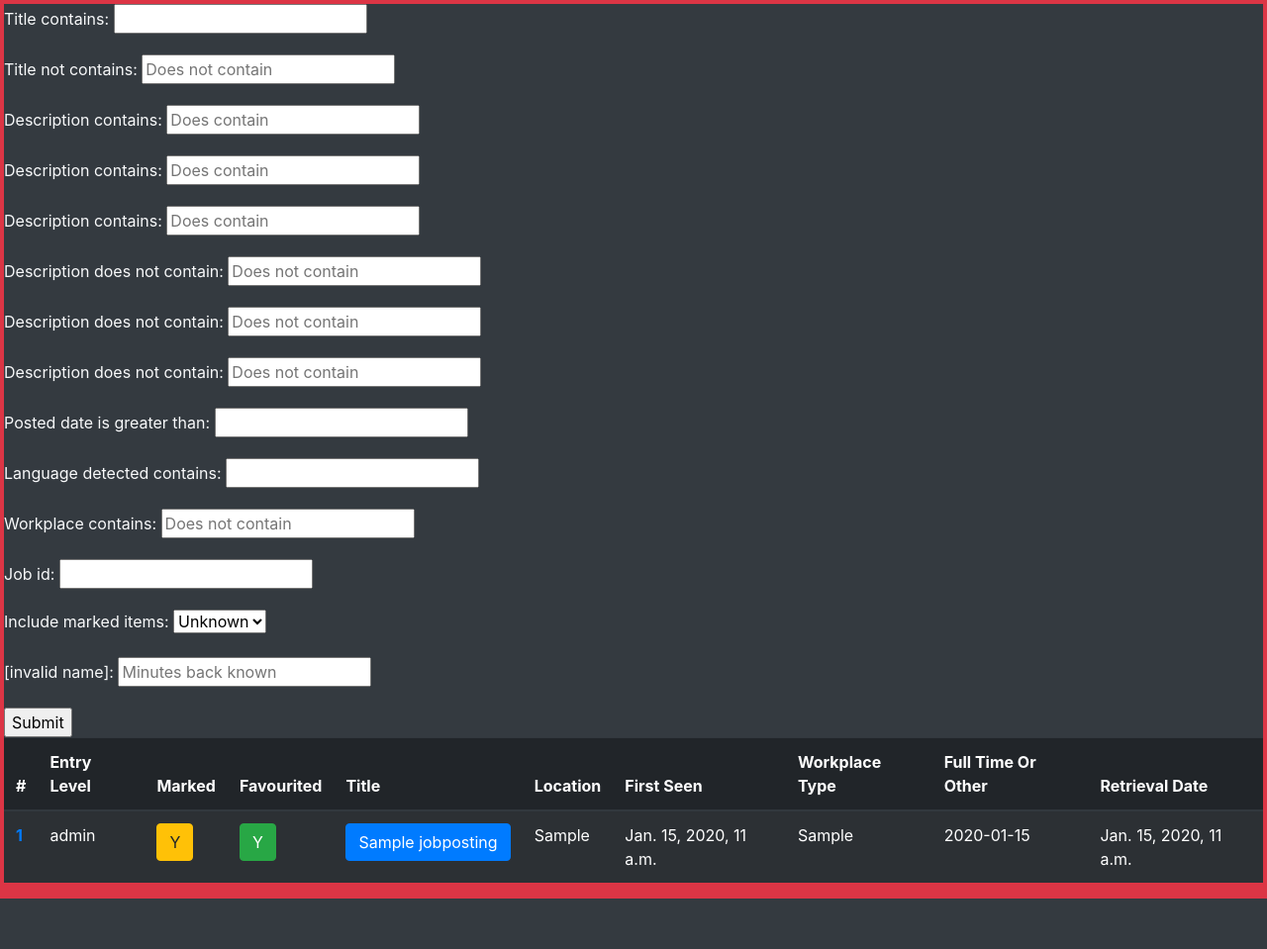
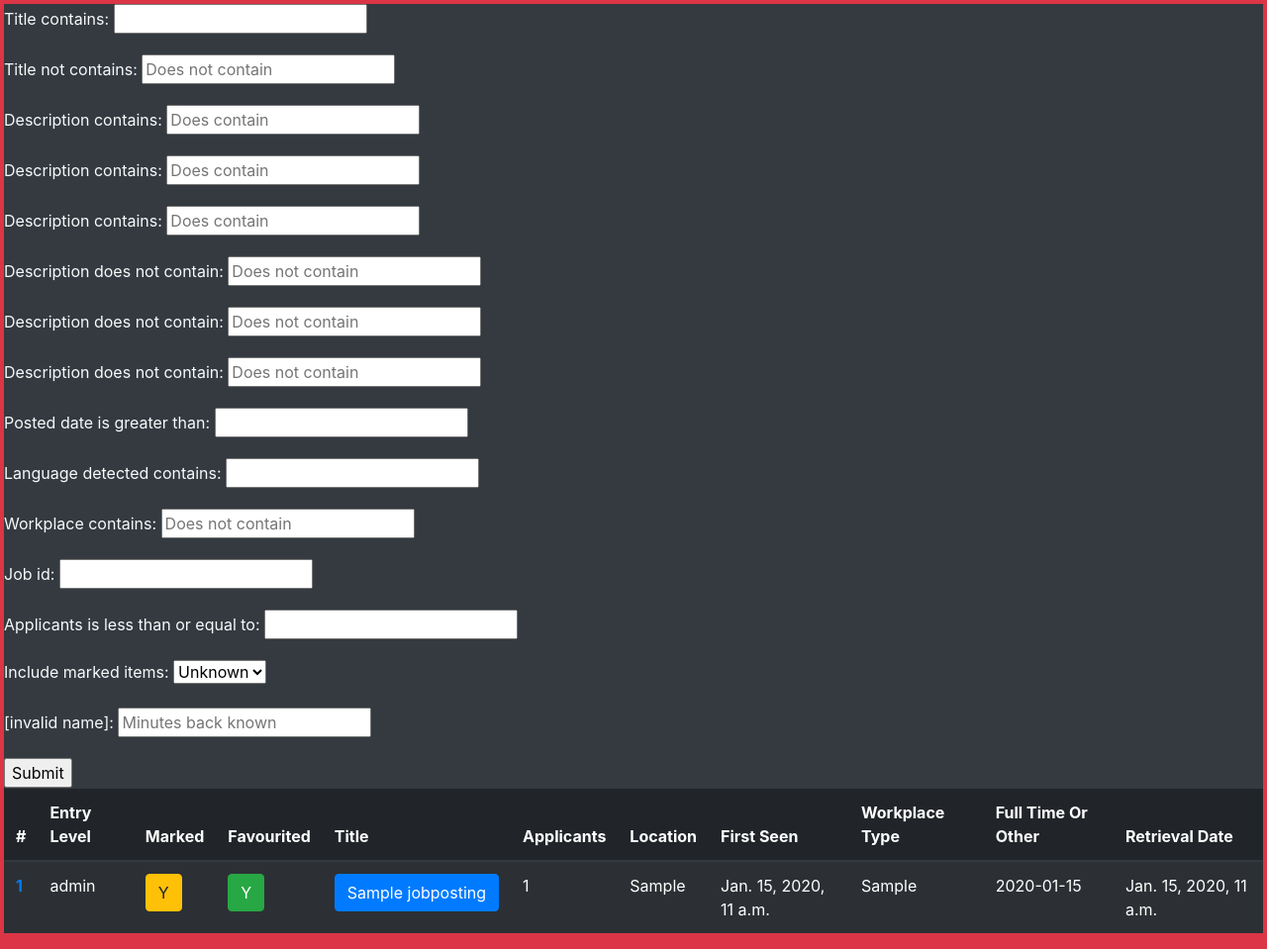
Before and after one commit to krossenheim/promote_me_not, a Django app: page /display/man/ in a window 1280 px wide. Shown: the whole page at 99% size. Before the commit the page ends 908 px from the top, so only its background shows below. Run offline with Django 4.2, Linux system fonts and the light colour scheme; tables that the repository leaves empty hold one stand-in row (values such as "Sample post"); some libraries are stand-ins or nearby versions.

Commit message:
Add applicants as filter and value

```diff
--- a/promote_me_not/display_jobs/filters.py
+++ b/promote_me_not/display_jobs/filters.py
@@ -62,6 +62,11 @@ class JobPostingFilter(django_filters.FilterSet):
         lookup_expr='iexact'
     )
 
+    applicants = django_filters.NumberFilter(
+        field_name='applicants',
+        lookup_expr='lte'
+    )
+
     include_marked = django_filters.BooleanFilter(
         method='include_marked_method',
         initial='No',
--- a/promote_me_not/display_jobs/models.py
+++ b/promote_me_not/display_jobs/models.py
@@ -29,7 +29,7 @@ class JobPosting(SoftDeleteObject, models.Model):
     favourited = models.BooleanField(default=False)
 
     def __init__(self, *args, **kwargs):
-        self.wanted_attributes_for_ordered_table = "entry_level,marked,favourited,title,location,first_seen,workplace_type,full_time_or_other,retrieval_date".split(
+        self.wanted_attributes_for_ordered_table = "entry_level,marked,favourited,title,applicants,location,first_seen,workplace_type,full_time_or_other,retrieval_date".split(
             ",")
         super().__init__(*args, **kwargs)
 
--- a/promote_me_not/display_jobs/templates/display_jobs/job_posting_handmade.html
+++ b/promote_me_not/display_jobs/templates/display_jobs/job_posting_handmade.html
@@ -101,7 +101,11 @@ $(document).on('hide.bs.modal','#modal', function (event) {
         <tr>
             <th scope="col">#</th>
             {% for item in column_names %}
+            {% if item == title %}
+            <th style = "max-width: 1px" scope="col">{{ item }}</th>
+            {% else %}
             <th scope="col">{{ item }}</th>
+            {% endif %}
             {% endfor %}
         </tr>
         </thead>
```
